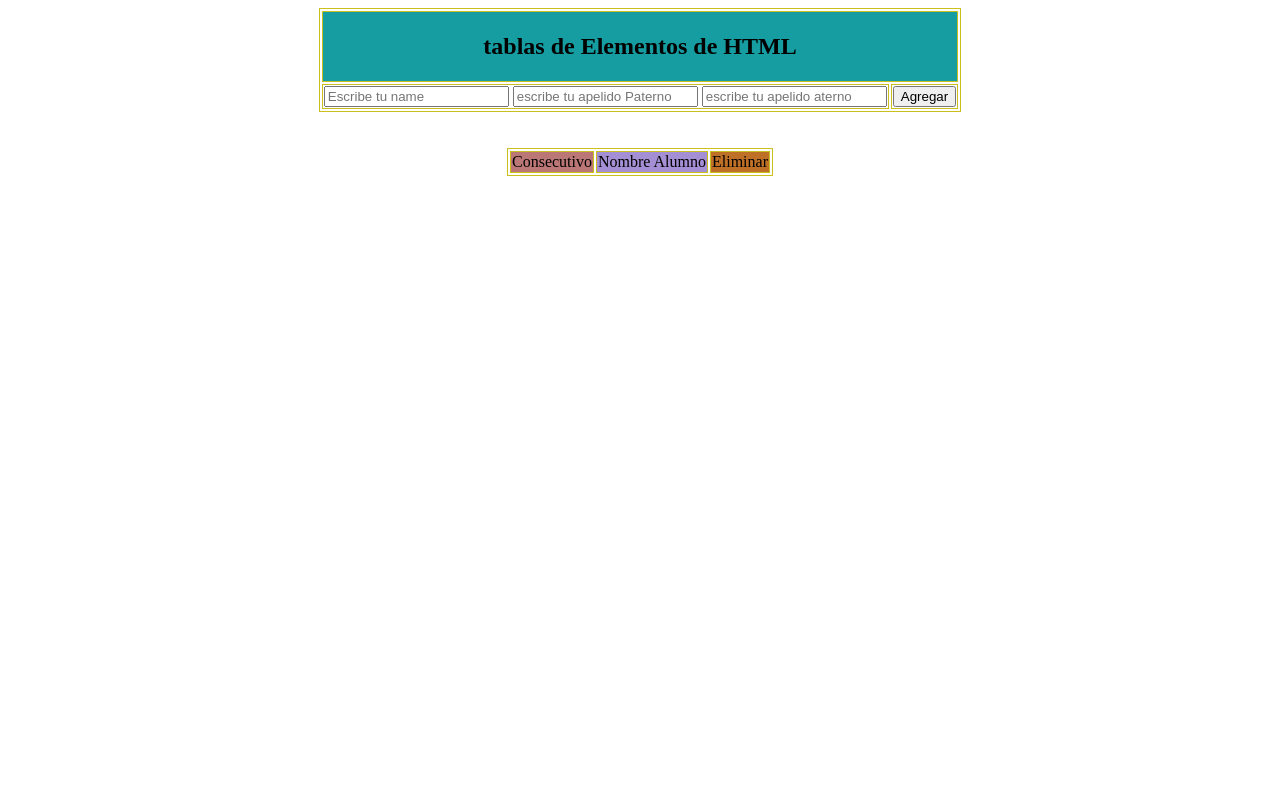
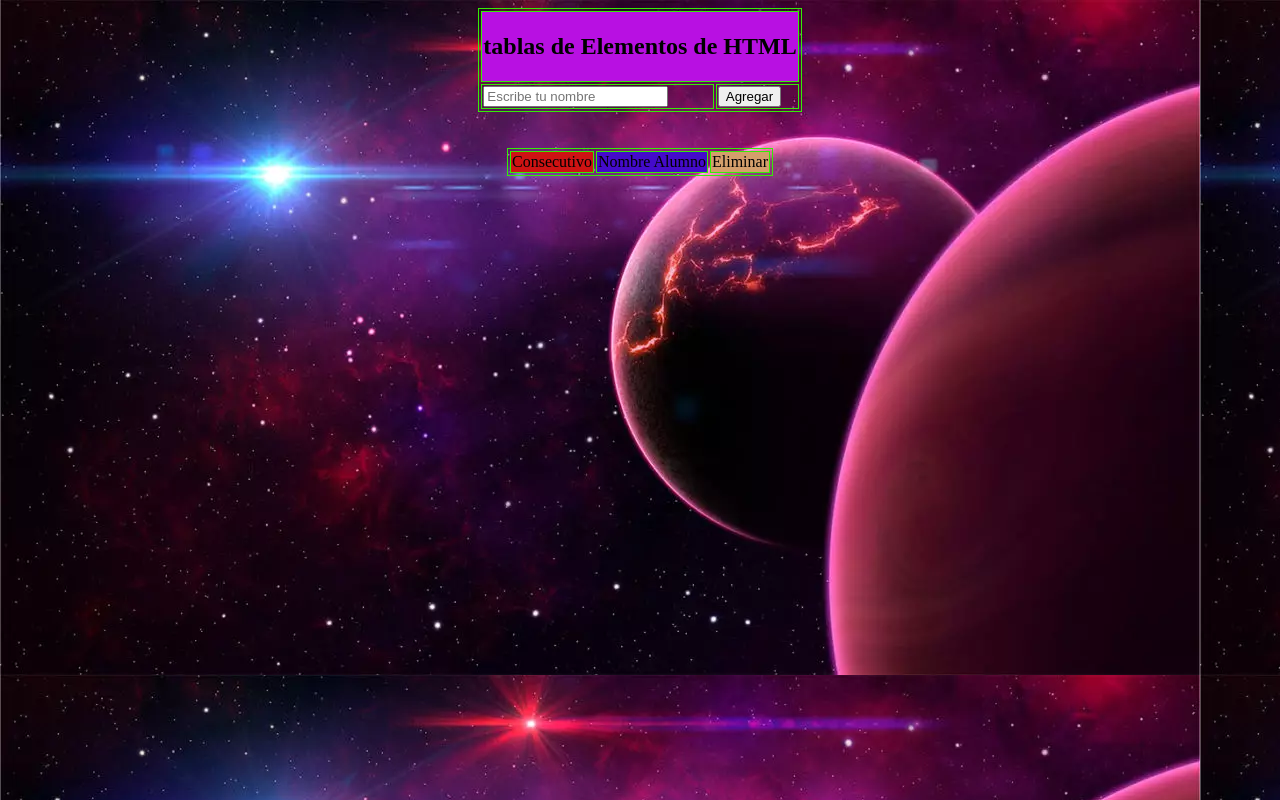
Before and after one commit to Untaqueromas/Untaqueromas.github.io, a plain HTML site: page Elprimerprogramadelservicio..html in a window 1280 px wide. Drawn offline with Linux system fonts and the light colour scheme.

```diff
--- a/Elprimerprogramadelservicio..html
+++ b/Elprimerprogramadelservicio..html
@@ -6,22 +6,22 @@
 </head>
 <style type="text/css">
   table, tr, td {
-      border: 1px solid rgb(202, 191, 29);
+      border: 1px solid rgb(52, 238, 5);
   }
 </style>
-<body>
- <body background=""></body>
+<body background="fondos-de-pantalla-del-espacio-para-pc-4-1200x675.jpg.jpeg" >
+
+
  <div style="display: flex; justify-content: center; align-items: center;">
       <center>
       <table>
           <tr>
-              <td colspan="2" style="background-color: rgb(21, 157, 161);text-align: center;"><h2>tablas de Elementos de HTML</h2></td>
+              <td colspan="2" style="background-color: rgb(184, 16, 226);text-align: center;"><h2>tablas de Elementos de HTML</h2></td>
           </tr>
           <tr>
               <td>
-                  <input id="captura" type="text" placeholder="Escribe tu name">
-                  <input id="captura1" type="text" placeholder="escribe tu apelido Paterno">
-                  <input id="captura2" type="text" placeholder="escribe tu apelido aterno" onkeypress="if (event.keyCode === 13) { agregarFila(); }">
+                  <input id="captura" type="text" placeholder="Escribe tu nombre"  onkeypress="if (event.keyCode === 13) { agregarFila(); }"  >
+
               </td>
               <td>
                   <input type="button" value="Agregar" onclick="agregarFila()">
@@ -35,9 +35,9 @@
   <center>
       <table id="tabla">
           <tr>
-              <td style="background-color: rgb(187, 118, 118); text-align: center;">Consecutivo</td>
-              <td style="background-color: rgb(164, 143, 212); text-align: center;">Nombre Alumno</td>
-              <td style="background-color: rgb(190, 112, 38); text-align: center;">Eliminar</td>
+              <td style="background-color: rgb(206, 19, 19); text-align: center;">Consecutivo</td>
+              <td style="background-color: rgb(68, 11, 202); text-align: center;">Nombre Alumno</td>
+              <td style="background-color: rgb(212, 159, 108); text-align: center;">Eliminar</td>
           </tr>
       </table>
   </center>
@@ -49,7 +49,7 @@
 
 
           if (nombre === "") {
-              alert("he pon tu nombre no seas pedazo de nazi.");
+              alert("Por favor ingresa tu nombre.");
               return;
           }
 
```
Also changed, not shown: fondos-de-pantalla-del-espacio-para-pc-4-1200x675.jpg.jpeg (added).
